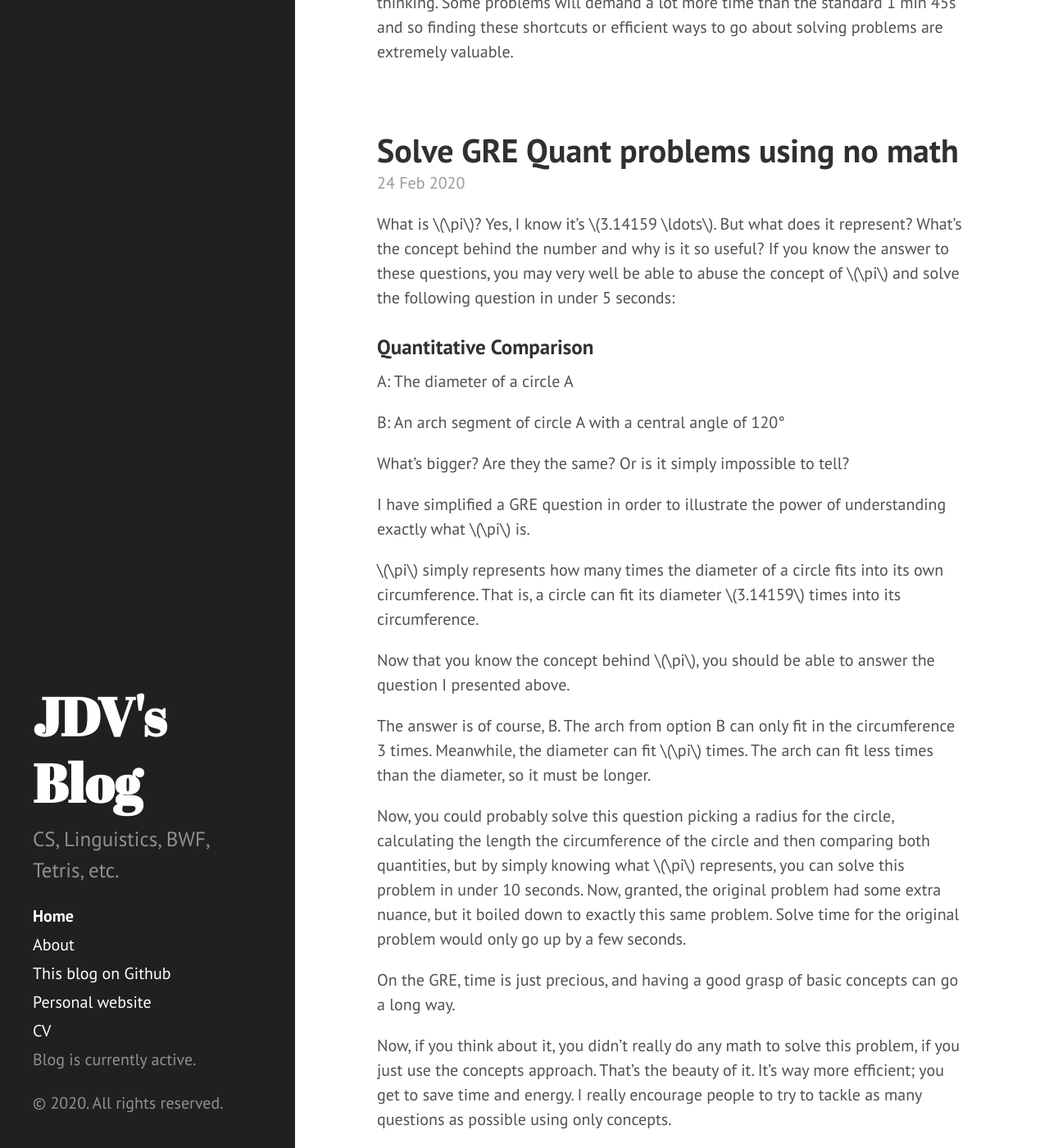
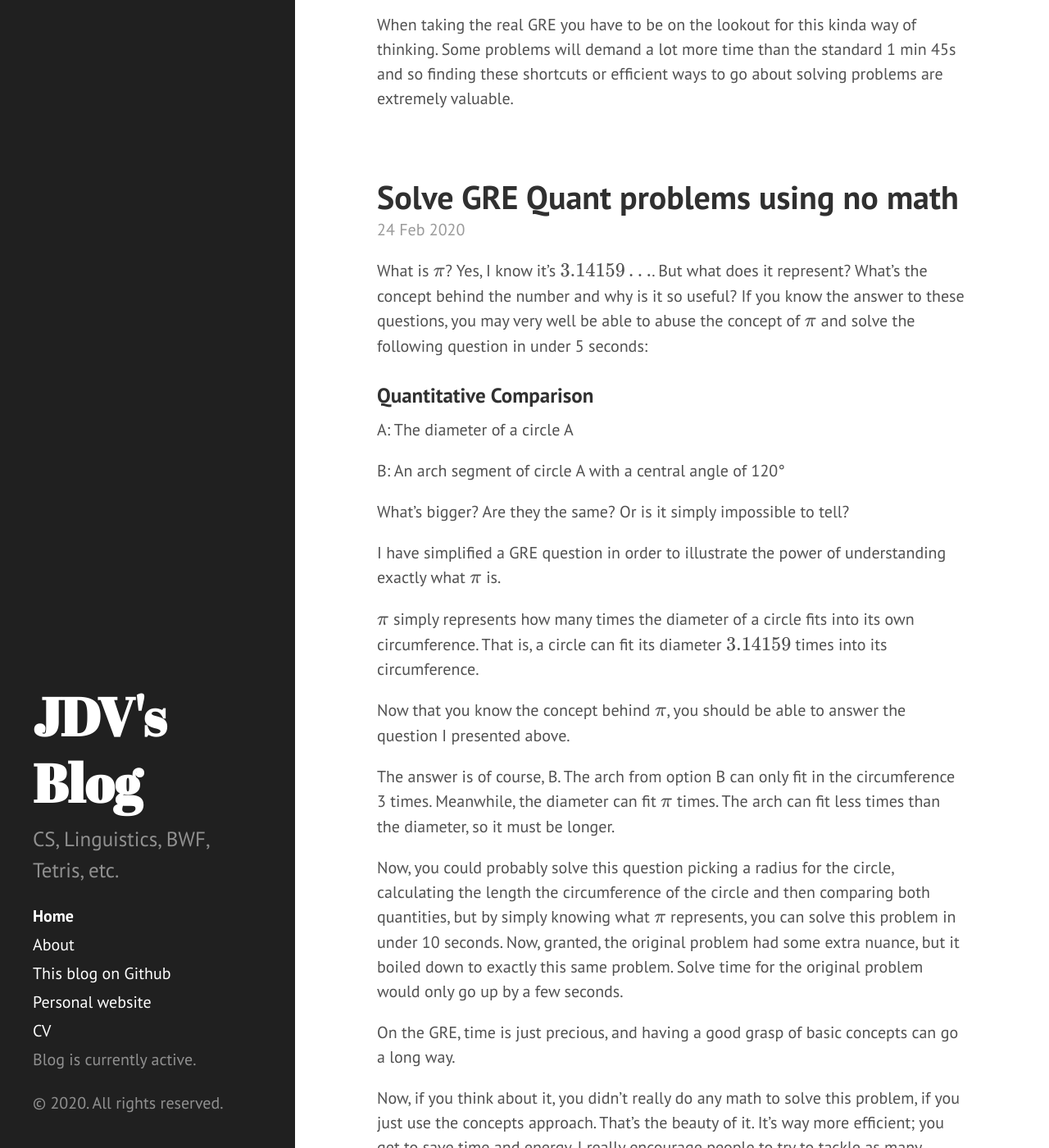
Before and after one commit to jjdelvalle/jblog, a Jekyll site: the page built from index.html, in a window 1280 px wide and 1400 px high, scrolled down 2035 px. Shown: the whole window at 82% size. Built offline with Jekyll 4.4.1, drawn with Linux system fonts in a browser that asks for light colours; the list of posts is cut into pages by our own code; some of the changed text lies outside the part shown.

```diff
--- a/Gemfile
+++ b/Gemfile
@@ -8,7 +8,3 @@ git_source(:github) {|repo_name| "https://github.com/#{repo_name}" }
 gem "jekyll"
 gem "jekyll-paginate"
 gem "jekyll-gist"
-gem "execjs"
-gem "therubyracer"
-gem "kramdown-math-katex"
-gem "kramdown-parser-gfm"
--- a/_config.yml
+++ b/_config.yml
@@ -1,7 +1,9 @@
 # Dependencies
 markdown:         kramdown
 kramdown:
-   math_engine:   katex
+   # We're using mathjax because gh-pages forces it
+   # we're also usint the auto-render katex extension because of it
+   math_engine:   mathjax
 highlighter:      rouge
 
 # Permalinks
@@ -16,7 +18,7 @@ baseurl: "/jblog" # the subpath of your site, e.g. /blog/
 twitter_username: clinchergt
 github_username: clinchergt
 
-plugins: [jekyll-paginate, jekyll-gist, execjs, therubyracer, kramdown-math-katex]
+plugins: [jekyll-paginate, jekyll-gist]
 
 paginate:         5
 personal:
--- a/_includes/footer.html
+++ b/_includes/footer.html
@@ -1,5 +1,14 @@
 <footer>
 	{% if page.hasmath %}
-        <!-- Previously script that would parse intermediate representation of KaTeX -->
+        <!--
+            Previously script that would parse intermediate representation of KaTeX
+            now, we just need to use KaTeX to parse the representation diretly
+            via the auto-render extension
+        -->
+        <link rel="stylesheet" href="https://cdn.jsdelivr.net/npm/katex@0.12.0/dist/katex.min.css" integrity="sha384-AfEj0r4/OFrOo5t7NnNe46zW/tFgW6x/bCJG8FqQCEo3+Aro6EYUG4+cU+KJWu/X" crossorigin="anonymous">
+        <script defer src="https://cdn.jsdelivr.net/npm/katex@0.12.0/dist/katex.min.js" integrity="sha384-g7c+Jr9ZivxKLnZTDUhnkOnsh30B4H0rpLUpJ4jAIKs4fnJI+sEnkvrMWph2EDg4" crossorigin="anonymous"></script>
+        <script defer src="https://cdn.jsdelivr.net/npm/katex@0.12.0/dist/contrib/auto-render.min.js" integrity="sha384-mll67QQFJfxn0IYznZYonOWZ644AWYC+Pt2cHqMaRhXVrursRwvLnLaebdGIlYNa" crossorigin="anonymous"
+    onload="renderMathInElement(document.body);"></script>
+
 	{% endif %}
 </footer>
--- a/_includes/head.html
+++ b/_includes/head.html
@@ -26,10 +26,4 @@
 
   <!-- RSS -->
   <link rel="alternate" type="application/rss+xml" title="RSS" href="/atom.xml">
-
-  {% if page.hasmath %}
-    <!-- Load KaTeX -->
-  <link rel="stylesheet" href="//cdnjs.cloudflare.com/ajax/libs/KaTeX/0.11.1/katex.min.css">
-  {% endif %}
-
 </head>
```
